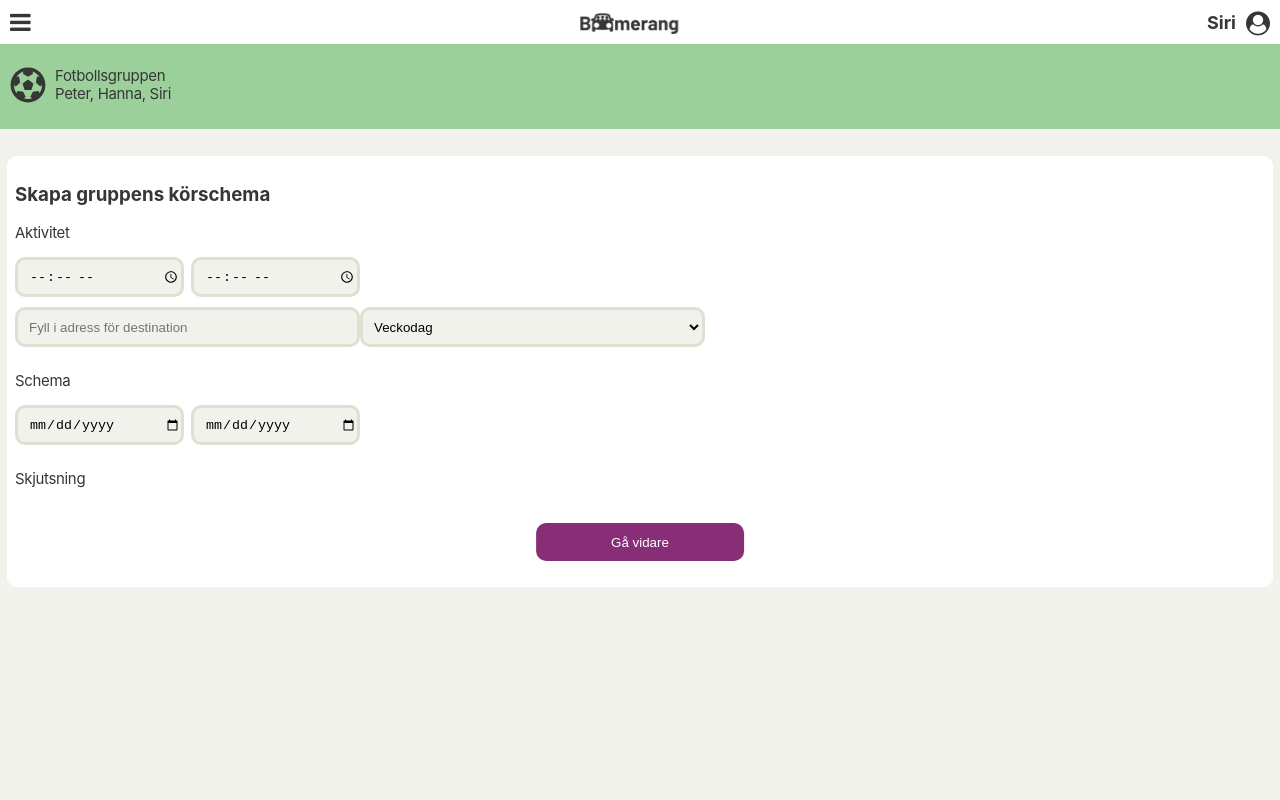
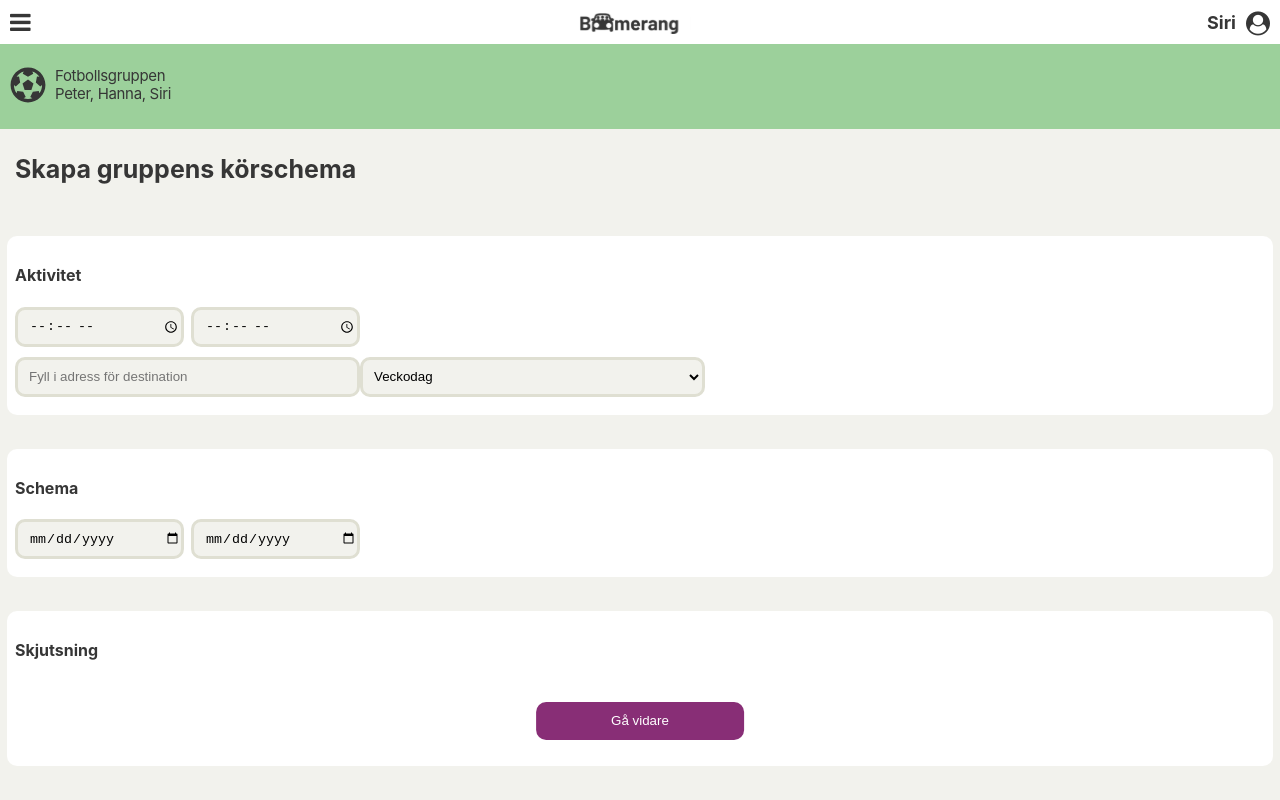
Before and after one commit to miotholerus/boomerang, a React (Create React App) app: page / in a window 1280 px wide. Built offline with nearby package versions, Linux system fonts and the light colour scheme.

Commit message:
Mo 22/april

```diff
--- a/public/styles.css
+++ b/public/styles.css
@@ -74,6 +74,18 @@ body {
   color: #363636;
   font-size: 18px;
   /* margin-left: 101px; */
+}
+
+h3{
+  font-size: 25px;
+  padding-left: 15px;
+}
+
+.changesizeofbr{
+  display: block;
+  margin-bottom: 2px;
+  font-size:2px;
+  line-height: 2px;
 }
 /* Experiment */
 /* .header {
--- a/src/components/CreateSchedule.js
+++ b/src/components/CreateSchedule.js
@@ -100,12 +100,13 @@ export default function CreateSchedule({ schedule, setSchedule, members }) {
       <div className="page-content">
         <FootballBanner />
 
-        <br></br>
+        <h3 className="skapagruppenskörschema">Skapa gruppens körschema</h3>
+        <br className="changesizeofbr"></br>
+
         <form className="container-a form">
 
-          <h3>Skapa gruppens körschema</h3>
           <div className="aktivitet">
-            <p>Aktivitet</p>
+            <h4>Aktivitet</h4>
 
             <div className="input-side-by-side">
               <input type="time" value={startTime} onChange={e => setStartTime(e.target.value)} className="small-input input-left" id="starttid"></input>
@@ -135,9 +136,13 @@ export default function CreateSchedule({ schedule, setSchedule, members }) {
               </select> */}
             {/* </div> */}
           </div>
+          </form>
 
+          <br className="changesizeofbr"></br>
+
+          <form className="container-a form">
           <div className="schema">
-            <p>Schema</p>
+            <h4>Schema</h4>
 
             <div className="input-side-by-side">
               <input value={startDate} onChange={e=>setStartDate(e.target.value)} type="date" className="small-input input-left" id="startdatum"></input>
@@ -145,9 +150,13 @@ export default function CreateSchedule({ schedule, setSchedule, members }) {
               <input value={endDate} onChange={e=>setEndDate(e.target.value)} type="date" className="small-input input-right" id="slutdatum"></input>
             </div>
           </div>
+          </form>
 
+          <br className="changesizeofbr"></br>
+
+          <form className="container-a form">
           <div className="skjutsning">
-            <p>Skjutsning</p>
+            <h4>Skjutsning</h4>
 
             {/* Avancerat, egen komponent? */}
             {<ShowChooseDrivers/>}
@@ -169,7 +178,7 @@ export default function CreateSchedule({ schedule, setSchedule, members }) {
             <h5>Upphämtningslista:</h5>
           </div> */}
 
-          <br></br>
+          <br className="changesizeofbr"></br>
           <SaveButton />
 
         </form>
```
